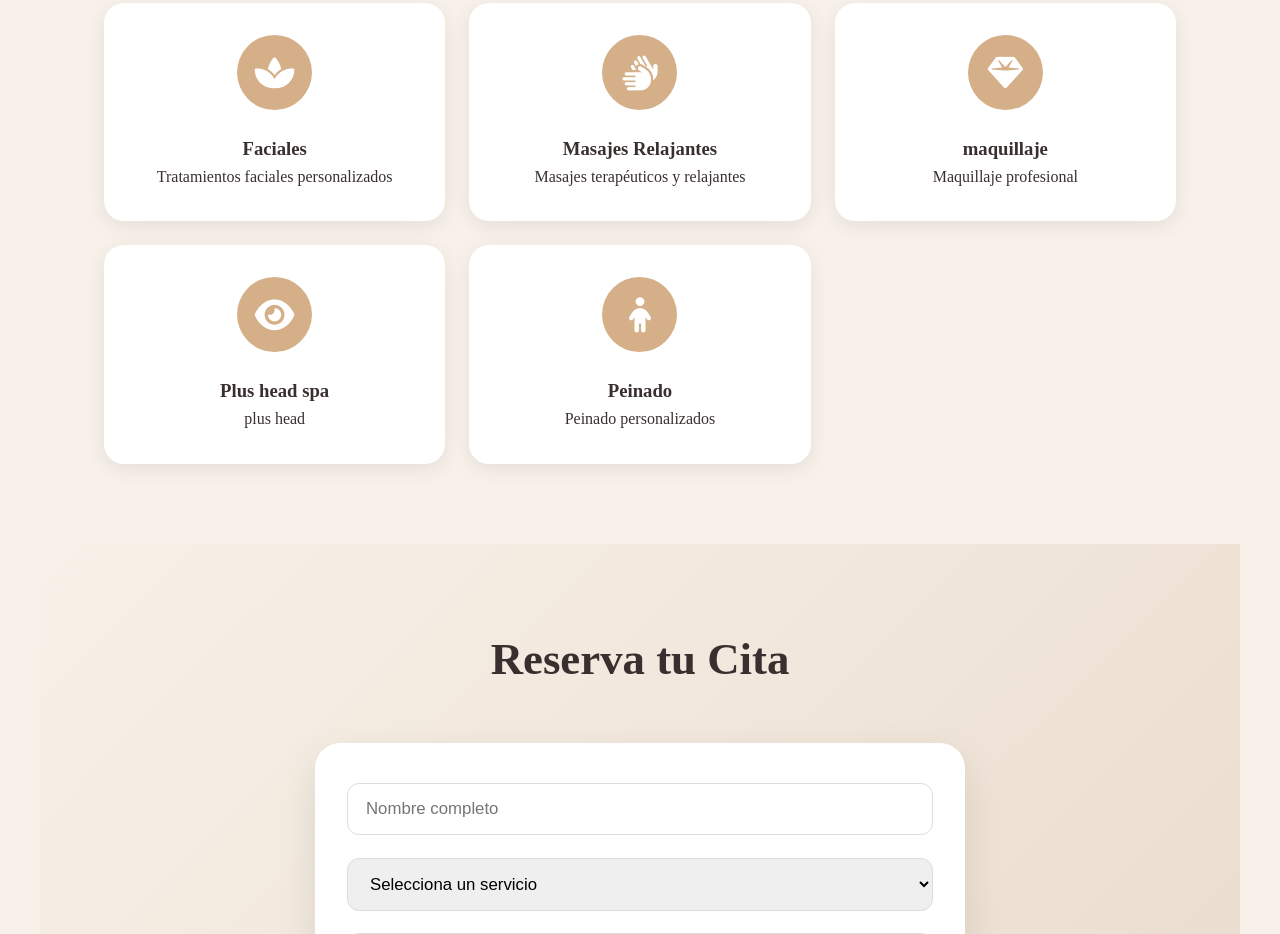
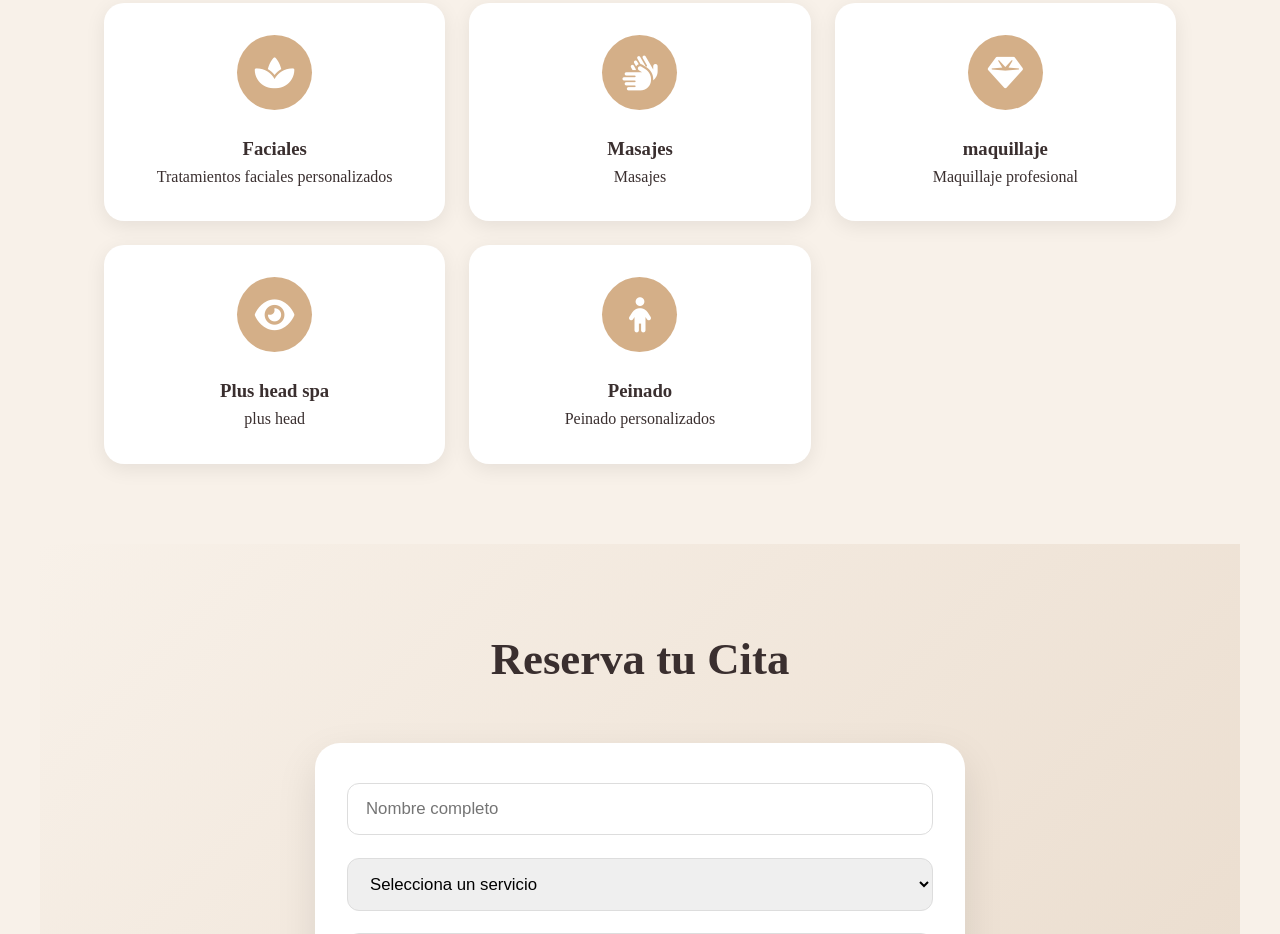
Before and after one commit to sereniluxe/spatrc, a plain HTML site: page index.html in a window 1280 px wide. Shown: the part 997-1931 px from the top of the page. Drawn offline with Linux system fonts and the light colour scheme.

Commit message:
Update index.html

```diff
--- a/index.html
+++ b/index.html
@@ -311,8 +311,8 @@
             </div>
             <div class="service-card">
                 <div class="service-icon"><i class="fas fa-hands"></i></div>
-                <h3>Masajes Relajantes</h3>
-                <p>Masajes terapéuticos y relajantes</p>
+                <h3>Masajes</h3>
+                <p>Masajes</p>
             </div>
             <div class="service-card">
                 <div class="service-icon"><i class="fas fa-gem"></i></div>
@@ -342,7 +342,7 @@
                 <select id="servicio" required>
                     <option value="">Selecciona un servicio</option>
                     <option value="Facial">Facial</option>
-                    <option value="Masaje Relajante">Masaje Relajante</option>
+                    <option value="Masaje Relajante">Masaje</option>
                     <option value="Uñas y Gelish">maquillaje</option>
                     <option value="Extensiones de Pestañas">Plus head spa</option>
                     <option value="Spa Corporal">Peinado</option>
```
